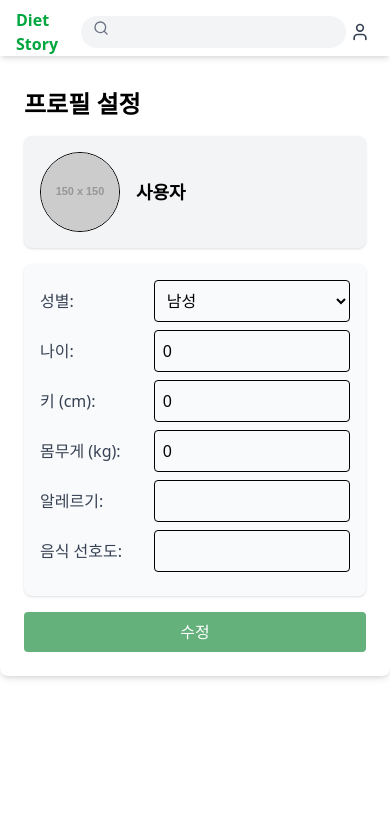
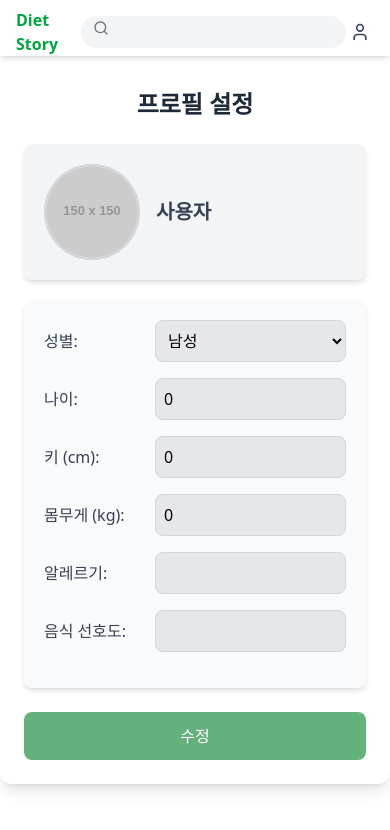
Before and after one commit to 07-main-teamproject/frontend, a React (Vite) app: page /profile in a window 390 px wide. Shown: the top 830 px of the page. Built offline with nearby package versions, Linux system fonts and the light colour scheme.

Commit message:
💄 프로필 설정 페이지 Tailwind CSS 적용
반응형 적용

```diff
--- a/src/pages/ProfilePage.tsx
+++ b/src/pages/ProfilePage.tsx
@@ -14,9 +14,7 @@ const ProfilePage: React.FC = () => {
 
   const [isEditing, setIsEditing] = useState(false);
 
-  const handleChange = (
-    e: React.ChangeEvent<HTMLInputElement | HTMLSelectElement>
-  ) => {
+  const handleChange = (e: React.ChangeEvent<HTMLInputElement | HTMLSelectElement>) => {
     const { name, value } = e.target;
     setProfile((prev) => ({
       ...prev,
@@ -38,46 +36,34 @@ const ProfilePage: React.FC = () => {
   };
 
   return (
-    <div className="max-w-md mx-auto p-6 bg-white rounded-lg shadow-md">
-      <h2 className="text-2xl font-bold mb-4">프로필 설정</h2>
+    <div className="max-w-md mx-auto p-6 bg-white rounded-xl shadow-lg">
+      <h2 className="text-2xl font-bold text-gray-800 text-center mb-6">프로필 설정</h2>
 
-      <div className="bg-gray-100 p-4 rounded-lg flex items-center space-x-4 shadow">
+      <div className="bg-gray-100 p-5 rounded-lg flex items-center space-x-4 shadow-md">
         <label htmlFor="imageUpload" className="cursor-pointer">
           <img
             src={profile.image || "https://via.placeholder.com/150"}
             alt="프로필"
-            className="w-20 h-20 rounded-full object-cover border"
+            className="w-24 h-24 rounded-full object-cover border-2 border-gray-300 hover:opacity-80 active:scale-95 transition-all"
           />
         </label>
         {isEditing && (
-          <input
-            type="file"
-            id="imageUpload"
-            accept="image/*"
-            onChange={handleImageUpload}
-            className="hidden"
-          />
+          <input type="file" id="imageUpload" accept="image/*" onChange={handleImageUpload} className="hidden" />
         )}
-
-        <div className="flex-1 text-lg font-semibold">{profile.nickname}</div>
+        <div className="flex-1 text-xl font-semibold text-gray-700">{profile.nickname}</div>
       </div>
 
-      <div className="bg-gray-50 p-4 rounded-lg shadow mt-4">
+      <div className="bg-gray-50 p-5 rounded-lg shadow-md mt-5">
         {[
-          {
-            label: "성별",
-            name: "gender",
-            type: "select",
-            options: ["남성", "여성"],
-          },
+          { label: "성별", name: "gender", type: "select", options: ["남성", "여성"] },
           { label: "나이", name: "age", type: "number" },
           { label: "키 (cm)", name: "height", type: "number" },
           { label: "몸무게 (kg)", name: "weight", type: "number" },
           { label: "알레르기", name: "allergies", type: "text" },
           { label: "음식 선호도", name: "foodPreferences", type: "text" },
         ].map((field) => (
-          <div key={field.name} className="flex items-center gap-4 mb-2">
-            <label className="w-1/3 text-gray-700">{field.label}:</label>
+          <div key={field.name} className="flex items-center gap-4 mb-4">
+            <label className="w-1/3 text-gray-700 font-medium">{field.label}:</label>
 
             {field.type === "select" ? (
               <select
@@ -85,7 +71,7 @@ const ProfilePage: React.FC = () => {
                 value={profile[field.name as keyof typeof profile]}
                 onChange={handleChange}
                 disabled={!isEditing}
-                className="w-2/3 border p-2 rounded"
+                className="w-2/3 border border-gray-300 p-2 rounded-lg focus:ring-[#64B17C] focus:border-[#64B17C] disabled:bg-gray-200"
               >
                 {field.options?.map((option) => (
                   <option key={option} value={option}>
@@ -100,7 +86,7 @@ const ProfilePage: React.FC = () => {
                 value={profile[field.name as keyof typeof profile]}
                 onChange={handleChange}
                 disabled={!isEditing}
-                className="w-2/3 border p-2 rounded"
+                className="w-2/3 border border-gray-300 p-2 rounded-lg focus:ring-[#64B17C] focus:border-[#64B17C] disabled:bg-gray-200"
               />
             )}
           </div>
@@ -109,7 +95,7 @@ const ProfilePage: React.FC = () => {
 
       <button
         onClick={() => setIsEditing(!isEditing)}
-        className="mt-4 w-full bg-[#64B17C] text-white py-2 rounded hover:bg-[#64B17C]"
+        className="mt-6 w-full bg-[#64B17C] text-white py-3 rounded-lg hover:opacity-90 active:scale-95 transition-all"
       >
         {isEditing ? "저장" : "수정"}
       </button>
```
